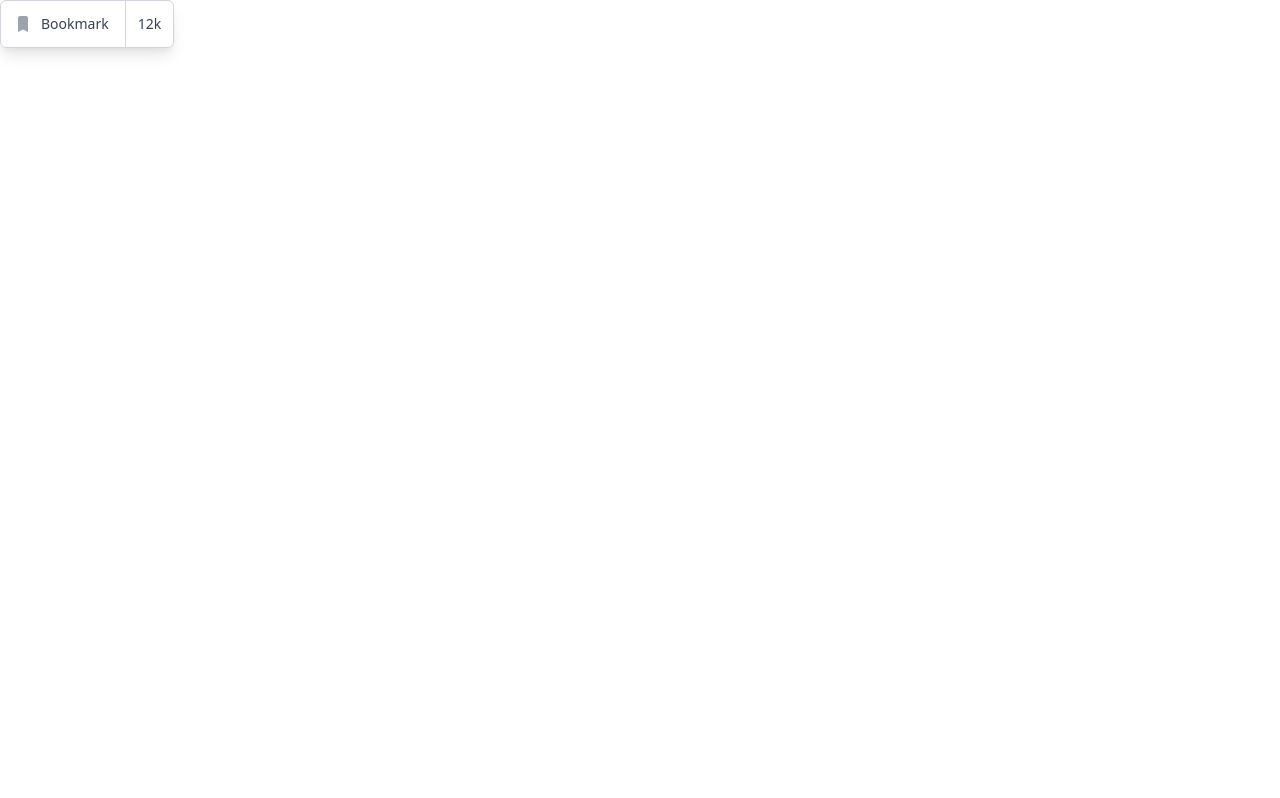
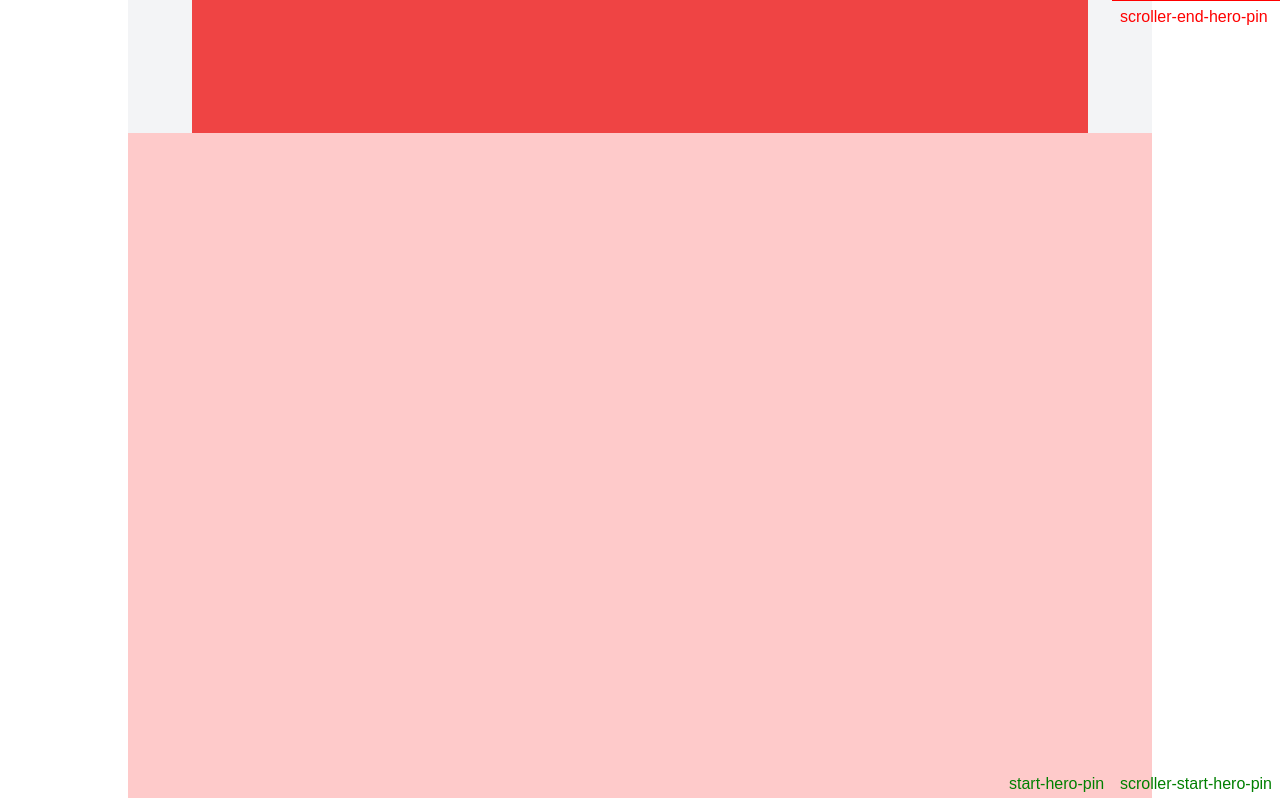
Before and after one commit to didimedina/personal-website-2022, a React (Create React App) app: page / in a window 1280 px wide. Shown: the top 798 px of the page. Built offline with nearby package versions, Linux system fonts and the light colour scheme.

Commit message:
added mission and contact CTAs

```diff
--- a/package.json
+++ b/package.json
@@ -1,5 +1,5 @@
 {
-  "name": "boilerplate",
+  "name": "personal-website-2022",
   "version": "0.1.0",
   "private": true,
   "dependencies": {
--- a/src/App.js
+++ b/src/App.js
@@ -1,10 +1,10 @@
 import './App.css';
-import Button from './components/Button'
+import Website from './components/Website'
 
 
 function App() {
   return (
-    <Button/>
+    <Website />
   );
 }
 
--- /dev/null
+++ b/src/components/Banner.js
@@ -0,0 +1,24 @@
+import React from 'react';
+
+
+const styles = {
+  container: `
+    mx-auto
+    w-full
+    h-full
+    row-span-5
+    max-w-5xl
+    bg-red-200
+  `
+}
+
+
+const Banner = () =>  {
+  return (
+    <div id="BANNER" className={styles.container}>
+
+    </div>
+  )
+}
+
+export default Banner;
--- /dev/null
+++ b/src/components/Component.js
@@ -0,0 +1,17 @@
+import React from 'react';
+
+
+const styles = {
+  container: `
+    relative z-0 inline-flex h-12 shadow-lg rounded-md
+  `
+}
+
+
+const Container = () =>  {
+  return (
+    <div className={styles.container}></div>
+  )
+}
+
+export default Container;
--- /dev/null
+++ b/src/components/Contact.js
@@ -0,0 +1,82 @@
+import React from 'react';
+
+
+const styles = {
+  CTAContainer: `
+    grid-cols-2
+    grid
+    grid-rows-[auto, auto]
+    max-w-5xl
+    w-full
+    gap-14
+    mx-auto
+    mb-40
+  `,
+
+  fillCTA: `
+  bg-white
+    p-12
+    col-span-2
+  `,
+
+  fillHeading: `
+    text-4xl
+    text-left
+    font-sans
+  text-black
+    mb-4
+  `,
+
+  fillDescription: `
+  text-2xl
+  text-left
+  font-sans
+text-black
+  `,
+
+  pillCTA: `
+  bg-transparent
+  p-12
+  col-span-1
+  border
+  border-white
+  `,
+
+  pillHeading: `
+    text-4xl
+    text-left
+    font-sans
+  text-white
+    mb-4
+  `,
+
+  pillDescription: `
+    text-2xl
+    font-sans
+    text-left
+  text-white
+  `,
+}
+
+
+
+const Contact = () =>  {
+  return (
+    <div id="CONTACT" className={styles.CTAContainer}>
+      <button id="JOIN" className={styles.fillCTA}>
+        <div className={styles.fillHeading}>Join my team →</div>
+        <div className={styles.fillDescription}>If you’re a brilliant product person who cares deeply about helping others make time for what matters, I’d love to hear from you.</div>
+      </button>
+      <button id="INTRO" className={styles.pillCTA}>
+        <div className={styles.pillHeading}>Get intro’d →</div>
+        <div className={styles.pillDescription}>If you’re interested in hiring me, I’m currently unavailable. However, if you have an awesome project I’d be happy to introduce you to someone I trust.</div>
+      </button>
+      <button id="INTRO" className={styles.pillCTA}>
+        <div className={styles.pillHeading}>Throw a party →</div>
+        <div className={styles.pillDescription}>If you’re into community building and want to collaberate on hosting a Peer to Peir dinner together, get in touch, it’ll be fun and somewhat professional.</div>
+      </button>
+    </div>
+  )
+}
+
+export default Contact;
--- /dev/null
+++ b/src/components/Header.js
@@ -0,0 +1,23 @@
+import React from 'react';
+
+
+const styles = {
+  container: `
+    mx-auto
+    w-full
+    h-full
+    max-w-4xl
+    bg-red-500
+  `
+}
+
+
+const Header = () =>  {
+  return (
+    <div id="HEADER" className={styles.container}>
+
+    </div>
+  )
+}
+
+export default Header;
--- /dev/null
+++ b/src/components/Website.js
@@ -0,0 +1,96 @@
+import React from 'react';
+import gsap from 'gsap';
+import {ScrollTrigger} from "gsap/ScrollTrigger";
+import Banner from './Banner';
+import Header from './Header';
+import Contact from './Contact';
+
+
+const styles = {
+  body: `
+    flex
+    items-center
+    w-full
+    flex-col
+    relative
+  `,
+  heroContainer: `
+    h-screen
+    grid-cols-1
+    grid
+    grid-rows-6
+    max-w-5xl
+    w-full
+    bg-gray-100
+  `,
+  missionContainer: `
+    w-full
+    h-auto
+    bg-black
+    absolute
+    top-0
+  `,
+  missionBlurb: `
+    text-white
+    font-sans
+    font-normal
+    text-6xl
+    max-w-4xl
+    mx-auto
+    my-36
+    tracking-wide
+    leading-tight
+  `
+}
+
+gsap.registerPlugin(ScrollTrigger)
+
+const Website = () =>  {
+
+  React.useLayoutEffect(() => {
+
+    const tl = gsap.timeline({
+      scrollTrigger: {
+          trigger: "#MISSION",
+          scrub: 0.2,
+          start: "top bottom",
+          end: "top top",
+          pin: "#HERO",
+          // pinSpacing: false,
+          markers: true,
+          id: "hero-pin"
+      }})
+      .to("#HEADER", {scale: 0.8, duration: 2, opacity: 0})
+      .to("#BANNER", {duration: 3, y: -100}, "<")
+      .from("#MISSION", {y: "+=100vh", duration: 3}, "<")
+
+      const currentDuration = tl.duration();
+
+      console.log(currentDuration);
+
+  });
+
+
+  return (
+    <div className={styles.body}>
+      <div id="HERO" className={styles.heroContainer}>
+        <Header/>
+        <Banner/>
+      </div>
+      <div id="MISSION" className={styles.missionContainer}>
+        <div id="MISSIONBLURB" className={styles.missionBlurb}>
+          Our time is everything. It is the foremost non-renewable resource that our ability to have an impact on society hinges on.
+          <br /> <br />
+          But in a world overrun by distracting stimuli, control over our time is slowly slipping out of our hands.
+          <br /> <br />
+          Mindfully authoring the use of our time is tedious and time consuming. Tools that enable this to be done more effectively are necessary now more than ever before.
+          <br /> <br />
+          I’ve decided to join Magical as CPO so that people everywhere can stand a better chance at making time for the things that matter.
+          </div>
+          <Contact/>
+      </div>
+    </div>
+  )
+}
+
+export default Website;
--- a/src/index.css
+++ b/src/index.css
@@ -15,8 +15,3 @@ code {
 @tailwind base;
 @tailwind components;
 @tailwind utilities;
-
-
-.btn {
-  @apply bg-red-50
-}
--- a/tailwind.config.js
+++ b/tailwind.config.js
@@ -2,6 +2,7 @@ module.exports = {
   // mode: 'jit',
   purge: ['./src/**/*.{js,jsx,ts,tsx}', './public/index.html'],
   darkMode: false, // or 'media' or 'class'
+  // mode: 'jit',
   theme: {
     extend: {},
   },
```
Also changed, not shown: 1 other file (tests, documents, lock files or other folders).
